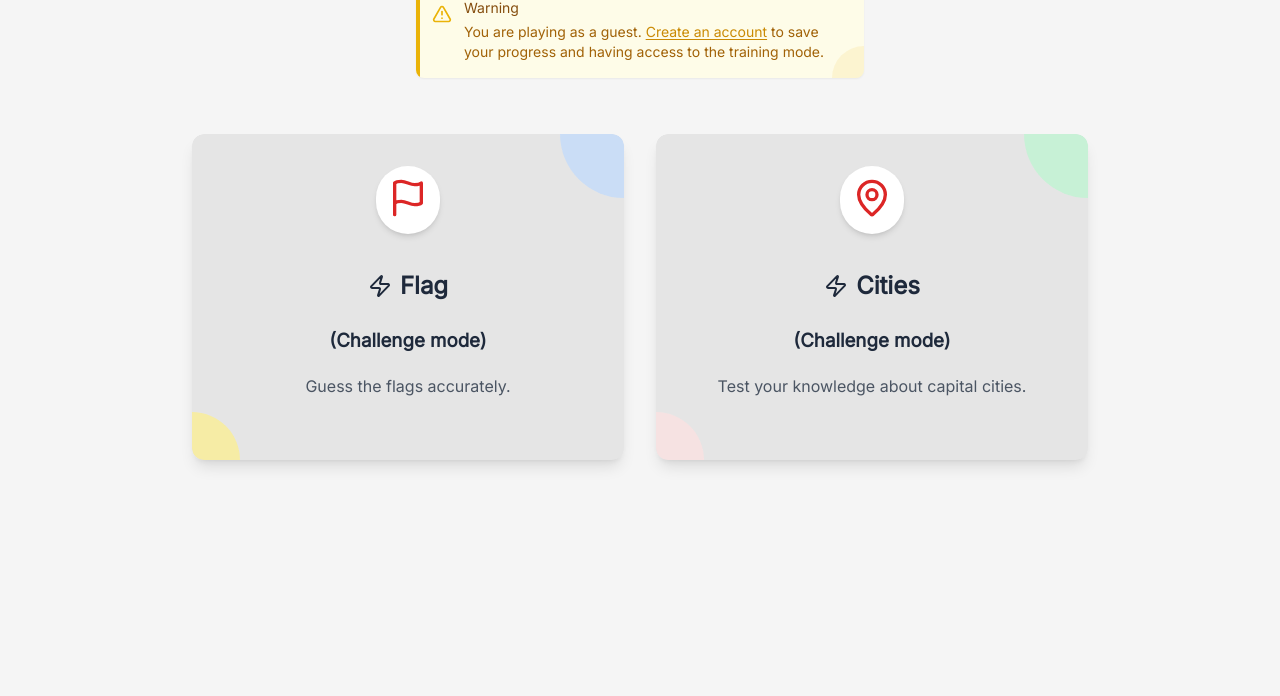
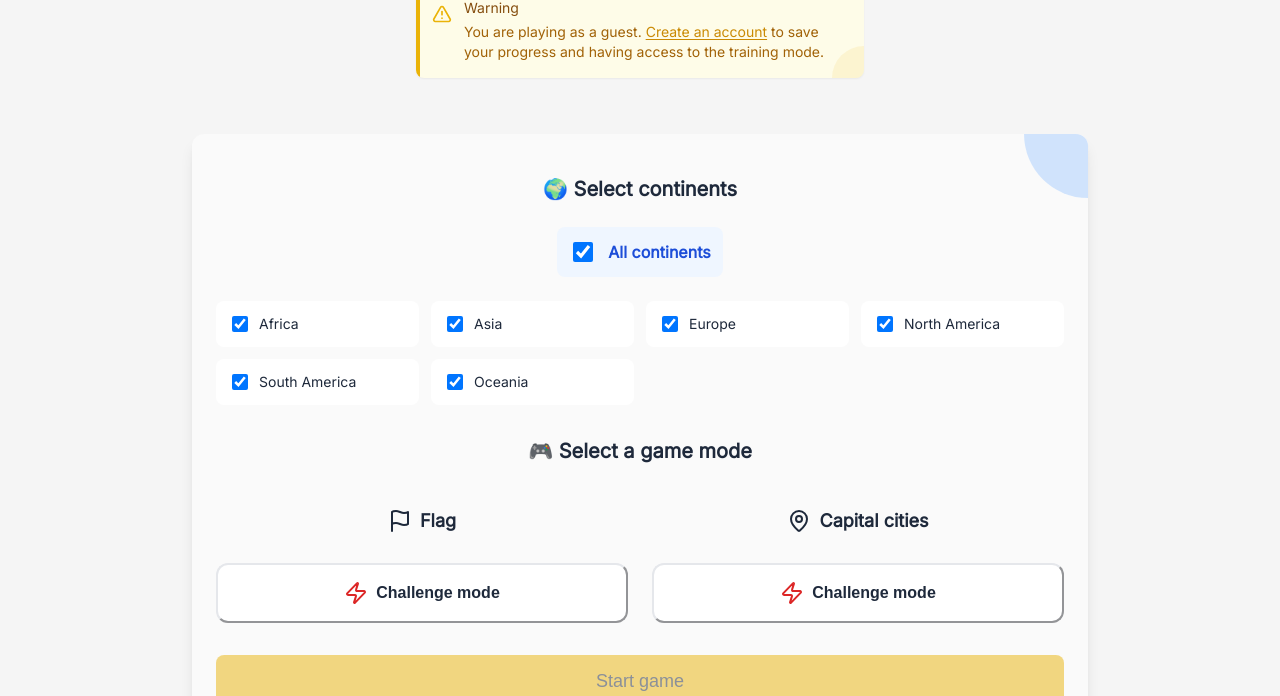
Before and after one commit to Camille-cmd/flagora_frontend, a React (Vite) app: page /mode-selection in a window 1280 px wide. Shown: the part 256-952 px from the top of the page. Before the commit the page ends 800 px from the top, so only its background shows below. Built offline with nearby package versions, Linux system fonts and the light colour scheme; no server answers.

Commit message:
Add continent feature
User can now filter by continent

```diff
--- a/src/components/pages/Game.tsx
+++ b/src/components/pages/Game.tsx
@@ -14,7 +14,7 @@ import {
 } from "../../interfaces/websocket.tsx"
 import {useTranslation} from "react-i18next"
 import {useAuth} from "../../services/auth/useAuth.tsx";
-import {Link} from "react-router-dom";
+import {Link, useSearchParams, useNavigate} from "react-router-dom";
 import GuessCountryMode from "./game_modes/GuessCountryMode.tsx";
 import GuessCapitalCityMode from "./game_modes/GuessCapitalCityMode.tsx";
 import {GameModes} from "../../interfaces/gameModes.tsx";
@@ -28,14 +28,25 @@ import {countryCodeEmoji} from "../../utils/common.tsx";
 import i18n from "i18next";
 import {GameTokenManager} from "../../services/GameTokenManager.tsx";
 import {GameSessionHandler} from "../../services/GameSessionHandler.tsx";
+import {ContinentCode} from "../../interfaces/continents.tsx";
 
 interface GameProps {
     gameMode: GameModes,
 }
 
 export default function Game({gameMode}: Readonly<GameProps>) {
+    const [searchParams] = useSearchParams();
+    const navigate = useNavigate();
     const {t} = useTranslation()
     const {isAuthenticated, token, cleanToken, user, loadingUser} = useAuth()
+
+    // Get continent from URL params
+    const continentParam = searchParams.get("continent");
+    const selectedContinents: ContinentCode[] | null = (() => {
+        if (!continentParam || continentParam === "all") return null;
+        return continentParam.split(",") as ContinentCode[];
+    })();
+
     const [state, dispatch] = useReducer(gameReducer, {
         questions: [],
         currentIndex: 0,
@@ -77,7 +88,8 @@ export default function Game({gameMode}: Readonly<GameProps>) {
             token: token,
             gameToken: gameToken,
             gameMode: gameMode,
-            language: i18n.resolvedLanguage
+            language: i18n.resolvedLanguage,
+            continents: selectedContinents
         })
     }
 
@@ -276,6 +288,15 @@ export default function Game({gameMode}: Readonly<GameProps>) {
                     <div className="text-center text-gray-500 dark:text-gray-300 mb-4 text-xl">{t("modeSelection.cards.training")}</div>
                 )}
 
+                <Button
+                    buttonType="link"
+                    onClick={() => {
+                        navigate("/mode-selection");
+                    }}
+                    text={t("game.changeGameMode")}
+                    className="text-xs mb-2 text-gray-400 hover:text-gray-600 dark:text-gray-500 dark:hover:text-gray-300"
+                />
+
                 {/* Game Over Popup */}
                 {gameIsLost && (
                     <GameLostPopup
--- a/src/components/pages/ModeSelection.tsx
+++ b/src/components/pages/ModeSelection.tsx
@@ -1,14 +1,60 @@
-import {Link} from "react-router-dom";
+import {useNavigate, Link} from "react-router-dom";
 import {Flag, GraduationCap, MapPin, Zap} from "lucide-react";
 import {PageTitle} from "../common/PageTitle.tsx";
 import Card from "../common/Card/Card.tsx";
 import Alert from "../common/Alert/Alert.tsx";
 import {useAuth} from "../../services/auth/useAuth.tsx";
 import {useTranslation} from "react-i18next";
+import {useState} from "react";
+import {CONTINENTS, ContinentCode} from "../../interfaces/continents.tsx";
+import {GameModes} from "../../interfaces/gameModes.tsx";
+import Button from "../common/Button.tsx";
 
 export default function ModeSelection() {
     const {isAuthenticated} = useAuth();
     const {t} = useTranslation();
+    const navigate = useNavigate();
+    const [selectedContinents, setSelectedContinents] = useState<ContinentCode[]>(CONTINENTS.map(c => c.code));
+    const [selectedMode, setSelectedMode] = useState<GameModes | null>(null);
+
+    const handleContinentToggle = (code: ContinentCode) => {
+        setSelectedContinents(prev =>
+            prev.includes(code)
+                ? prev.filter(c => c !== code)
+                : [...prev, code]
+        );
+    };
+
+    const handleSelectAll = () => {
+        if (selectedContinents.length === CONTINENTS.length) {
+            setSelectedContinents([]);
+        } else {
+            setSelectedContinents(CONTINENTS.map(c => c.code));
+        }
+    };
+
+    const handleStartGame = () => {
+        if (!selectedMode) return;
+
+        // Build continent parameter: comma-separated list or "all"
+        const continentParam = selectedContinents.length === 0 || selectedContinents.length === CONTINENTS.length
+            ? "all"
+            : selectedContinents.join(",");
+
+        // Navigate based on game mode
+        if (selectedMode === "GCFF_TRAINING_INFINITE") {
+            navigate(`/game/countries/training-infinite?continent=${continentParam}`);
+        } else if (selectedMode === "GCFF_CHALLENGE_COMBO") {
+            navigate(`/game/countries/challenge-combo?continent=${continentParam}`);
+        } else if (selectedMode === "GCFC_TRAINING_INFINITE") {
+            navigate(`/game/cities/training-infinite?continent=${continentParam}`);
+        } else if (selectedMode === "GCFC_CHALLENGE_COMBO") {
+            navigate(`/game/cities/challenge-combo?continent=${continentParam}`);
+        }
+    };
+
+    const isAllSelected = selectedContinents.length === CONTINENTS.length;
+    const canStartGame = selectedMode !== null;
 
     return (
         <main className="flex flex-col items-center justify-center px-6 py-2">
@@ -38,111 +84,152 @@ export default function ModeSelection() {
                 </div>
             )}
 
-            {/* Mode Selection Cards */}
-            {/*Training Cards*/}
-            <div className="grid gap-8 md:grid-cols-2 max-w-4xl w-full">
+            <div className="w-full max-w-4xl">
+                <Card color1="blue" color2="yellow" childrenClassName="p-4 sm:p-6">
+                    {/* Step 1: Continent Selection */}
+                    <div className="mb-8">
+                        <h2 className="text-lg sm:text-xl font-bold text-secondary dark:text-primary mb-4 sm:mb-6 text-center">
+                            🌍 {t("modeSelection.continents.title")}
+                        </h2>
 
-                {/* Training Flag Card (only for authenticated users) */}
-                {isAuthenticated && (
-                    <Link to="/game/countries/training-infinite"
-                          className="group relative overflow-hidden no-underline rounded-xl shadow-lg hover:shadow-xl">
-                        <Card color1="blue"
-                              color2="yellow"
-                              childrenClassName={"p-5"}>
-                            <div className="p-3 mb-4 flex flex-col items-center text-center">
-                                <div className="mb-4 p-3 bg-white dark:bg-blue-800 rounded-full shadow-md">
-                                    <Flag className="w-10 h-10 text-blue-600 dark:text-blue-400"/>
-                                </div>
-                                <h2 className="text-2xl font-bold text-secondary dark:text-primary mb-2 flex items-center">
-                                    <GraduationCap className="mr-2"/>
+                        {/* Select All */}
+                        <div className="mb-4 sm:mb-6 flex justify-center">
+                            <label className="flex items-center space-x-2 sm:space-x-3 cursor-pointer p-2.5 sm:p-3 rounded-lg bg-blue-50 dark:bg-blue-900/20">
+                                <input
+                                    type="checkbox"
+                                    checked={isAllSelected}
+                                    onChange={handleSelectAll}
+                                    className="w-4 h-4 sm:w-5 sm:h-5 flex-shrink-0 text-blue-600 rounded focus:ring-blue-500"
+                                />
+                                <span className="text-sm sm:text-base font-semibold text-blue-700 dark:text-blue-300">
+                                    {t("modeSelection.continents.all")}
+                                </span>
+                            </label>
+                        </div>
+
+                        {/* Continent Checkboxes */}
+                        <div className="grid grid-cols-2 sm:grid-cols-3 lg:grid-cols-4 gap-3">
+                            {CONTINENTS.map((continent) => (
+                                <label
+                                    key={continent.code}
+                                    className="flex items-center space-x-2 cursor-pointer p-2.5 sm:p-3 rounded-lg border-2 border-gray-200 dark:border-darkblue-600 bg-white dark:bg-darkblue-800 transition-colors"
+                                >
+                                    <input
+                                        type="checkbox"
+                                        checked={selectedContinents.includes(continent.code)}
+                                        onChange={() => handleContinentToggle(continent.code)}
+                                        className="w-4 h-4 flex-shrink-0 text-blue-600 rounded focus:ring-blue-500"
+                                    />
+                                    <span className="text-xs sm:text-sm font-medium text-secondary dark:text-primary">
+                                        {t(`modeSelection.continents.${continent.code}`)}
+                                    </span>
+                                </label>
+                            ))}
+                        </div>
+                    </div>
+
+                    {/* Step 2: Game Mode Selection */}
+                    <div className="mb-6 sm:mb-8">
+                        <h2 className="text-lg sm:text-xl font-bold text-secondary dark:text-primary mb-4 sm:mb-6 text-center">
+                            🎮 {t("modeSelection.mode.title")}
+                        </h2>
+
+                        <div className="grid grid-cols-1 md:grid-cols-2 gap-4 sm:gap-6">
+                            {/* Flag Modes */}
+                            <div className="space-y-2 sm:space-y-3">
+                                <h3 className="font-bold text-base sm:text-lg text-secondary dark:text-primary flex items-center justify-center mb-3 sm:mb-4">
+                                    <Flag className="w-5 h-5 sm:w-6 sm:h-6 mr-2"/>
                                     {t("modeSelection.cards.flag.title")}
-                                </h2>
-                                <h3 className="font-bold text-secondary dark:text-primary mb-2">
-                                    ({t("modeSelection.cards.training")})
                                 </h3>
-                                <p className="text-gray-600 dark:text-gray-300">
-                                    {t("modeSelection.cards.flag.description")}
-                                </p>
+
+                                {isAuthenticated && (
+                                    <button
+                                        onClick={() => setSelectedMode("GCFF_TRAINING_INFINITE")}
+                                        className={`w-full p-3 sm:p-4 rounded-xl border-2 transition-all ${
+                                            selectedMode === "GCFF_TRAINING_INFINITE"
+                                                ? "bg-blue-100 dark:bg-blue-900/30 border-blue-500 shadow-lg"
+                                                : "bg-white dark:bg-darkblue-800 border-gray-200 dark:border-darkblue-600"
+                                        }`}
+                                    >
+                                        <div className="flex items-center justify-center">
+                                            <GraduationCap className="w-5 h-5 sm:w-6 sm:h-6 mr-2 flex-shrink-0 text-blue-600 dark:text-blue-400"/>
+                                            <span className="text-sm sm:text-base font-semibold text-secondary dark:text-primary">
+                                                {t("modeSelection.cards.training")}
+                                            </span>
+                                        </div>
+                                    </button>
+                                )}
+
+                                <button
+                                    onClick={() => setSelectedMode("GCFF_CHALLENGE_COMBO")}
+                                    className={`w-full p-3 sm:p-4 rounded-xl border-2 transition-all ${
+                                        selectedMode === "GCFF_CHALLENGE_COMBO"
+                                            ? "bg-red-100 dark:bg-red-900/30 border-red-500 shadow-lg"
+                                            : "bg-white dark:bg-darkblue-800 border-gray-200 dark:border-darkblue-600"
+                                    }`}
+                                >
+                                    <div className="flex items-center justify-center">
+                                        <Zap className="w-5 h-5 sm:w-6 sm:h-6 mr-2 flex-shrink-0 text-red-600 dark:text-red-400"/>
+                                        <span className="text-sm sm:text-base font-semibold text-secondary dark:text-primary">
+                                            {t("modeSelection.cards.challenge")}
+                                        </span>
+                                    </div>
+                                </button>
                             </div>
-                        </Card>
-                    </Link>
-                )}
 
+                            {/* Cities Modes */}
+                            <div className="space-y-2 sm:space-y-3">
+                                <h3 className="font-bold text-base sm:text-lg text-secondary dark:text-primary flex items-center justify-center mb-3 sm:mb-4">
+                                    <MapPin className="w-5 h-5 sm:w-6 sm:h-6 mr-2"/>
+                                    {t("modeSelection.cards.cities.title")}
+                                </h3>
 
-                {/* Challenge Flag Card */}
-                <Link to="/game/countries/challenge-combo"
-                      className="group relative overflow-hidden no-underline rounded-xl shadow-lg hover:shadow-xl">
-                    <Card color1="blue"
-                          color2="yellow"
-                          childrenClassName={"p-5"}
-                          bgClassName={"bg-neutral-200 dark:bg-darkblue-800"}>
-                        <div className="p-3 mb-4 flex flex-col items-center text-center">
-                            <div className="mb-4 p-3 bg-white dark:bg-red-800 rounded-full shadow-md">
-                                <Flag className="w-10 h-10 text-red-600 dark:text-red-400"/>
+                                {isAuthenticated && (
+                                    <button
+                                        onClick={() => setSelectedMode("GCFC_TRAINING_INFINITE")}
+                                        className={`w-full p-3 sm:p-4 rounded-xl border-2 transition-all ${
+                                            selectedMode === "GCFC_TRAINING_INFINITE"
+                                                ? "bg-green-100 dark:bg-green-900/30 border-green-500 shadow-lg"
+                                                : "bg-white dark:bg-darkblue-800 border-gray-200 dark:border-darkblue-600"
+                                        }`}
+                                    >
+                                        <div className="flex items-center justify-center">
+                                            <GraduationCap className="w-5 h-5 sm:w-6 sm:h-6 mr-2 flex-shrink-0 text-green-600 dark:text-green-400"/>
+                                            <span className="text-sm sm:text-base font-semibold text-secondary dark:text-primary">
+                                                {t("modeSelection.cards.training")}
+                                            </span>
+                                        </div>
+                                    </button>
+                                )}
+
+                                <button
+                                    onClick={() => setSelectedMode("GCFC_CHALLENGE_COMBO")}
+                                    className={`w-full p-3 sm:p-4 rounded-xl border-2 transition-all ${
+                                        selectedMode === "GCFC_CHALLENGE_COMBO"
+                                            ? "bg-red-100 dark:bg-red-900/30 border-red-500 shadow-lg"
+                                            : "bg-white dark:bg-darkblue-800 border-gray-200 dark:border-darkblue-600"
+                                    }`}
+                                >
+                                    <div className="flex items-center justify-center">
+                                        <Zap className="w-5 h-5 sm:w-6 sm:h-6 mr-2 flex-shrink-0 text-red-600 dark:text-red-400"/>
+                                        <span className="text-sm sm:text-base font-semibold text-secondary dark:text-primary">
+                                            {t("modeSelection.cards.challenge")}
+                                        </span>
+                                    </div>
+                                </button>
                             </div>
-                            <h2 className="text-2xl font-bold text-secondary dark:text-primary mb-2 flex items-center">
-                                <Zap className="mr-2"/>
-                                {t("modeSelection.cards.flag.title")}
-                            </h2>
-                            <h3 className="font-bold text-secondary dark:text-primary mb-2">
-                                ({t("modeSelection.cards.challenge")})
-                            </h3>
-                            <p className="text-gray-600 dark:text-gray-300">
-                                {t("modeSelection.cards.flag.descriptionChallenge")}
-                            </p>
                         </div>
-                    </Card>
-                </Link>
+                    </div>
 
-                {/* Training Cities Card (only for authenticated users) */}
-                {isAuthenticated && (
-                    <Link to="/game/cities/training-infinite"
-                          className="group relative overflow-hidden no-underline rounded-xl shadow-lg hover:shadow-xl">
-                        <Card color1="green" color2="raspberry" childrenClassName={"p-5"}>
-                            <div className="p-3 mb-4 flex flex-col items-center text-center">
-                                <div className="mb-4 p-3 bg-white dark:bg-green-800 rounded-full shadow-md">
-                                    <MapPin className="w-10 h-10 text-green-600 dark:text-green-400"/>
-                                </div>
-                                <h2 className="text-2xl font-bold text-secondary dark:text-primary mb-2 flex items-center">
-                                    <GraduationCap className="mr-2"/>
-                                    {t("modeSelection.cards.cities.title")}
-                                </h2>
-                                <h3 className="font-bold text-secondary dark:text-primary mb-2">
-                                    ({t("modeSelection.cards.training")})
-                                </h3>
-                                <p className="text-gray-600 dark:text-gray-300">
-                                    {t("modeSelection.cards.cities.description")}
-                                </p>
-                            </div>
-                        </Card>
-                    </Link>
-                )}
-
-                {/* Challenge Cities Card */}
-                <Link to="/game/cities/challenge-combo"
-                      className="group relative overflow-hidden no-underline rounded-xl shadow-lg hover:shadow-xl">
-                    <Card color1="green"
-                          color2="raspberry"
-                          childrenClassName={"p-5"}
-                          bgClassName={"bg-neutral-200 dark:bg-darkblue-800"}>
-                        <div className="p-3 mb-4 flex flex-col items-center text-center">
-                            <div className="mb-4 p-3 bg-white dark:bg-red-800 rounded-full shadow-md">
-                                <MapPin className="w-10 h-10 text-red-600 dark:text-red-400"/>
-                            </div>
-                            <h2 className="text-2xl font-bold text-secondary dark:text-primary mb-2 flex items-center">
-                                <Zap className="mr-2"/>
-                                {t("modeSelection.cards.cities.title")}
-                            </h2>
-                            <h3 className="font-bold text-secondary dark:text-primary mb-2">
-                                ({t("modeSelection.cards.challenge")})
-                            </h3>
-                            <p className="text-gray-600 dark:text-gray-300">
-                                {t("modeSelection.cards.cities.descriptionChallenge")}
-                            </p>
-                        </div>
-                    </Card>
-                </Link>
-
+                    {/* Step 3: Start Button */}
+                    <Button
+                        buttonType="primary"
+                        onClick={handleStartGame}
+                        disabled={!canStartGame}
+                        className="w-full py-2.5 sm:py-3 text-base sm:text-lg mb-5"
+                        text={t("modeSelection.start")}
+                    />
+                </Card>
             </div>
         </main>
     );
--- a/src/i18n/locales/en/translation.json
+++ b/src/i18n/locales/en/translation.json
@@ -151,6 +151,21 @@
         "part2": "to save your progress and having access to the training mode."
       }
     },
+    "continents": {
+      "title": "Select continents",
+      "all": "All continents",
+      "AF": "Africa",
+      "AS": "Asia",
+      "EU": "Europe",
+      "NA": "North America",
+      "SA": "South America",
+      "OC": "Oceania",
+      "AN": "Antarctica"
+    },
+    "mode": {
+      "title": "Select a game mode"
+    },
+    "start": "Start game",
     "cards": {
       "flag": {
         "title": "Flag",
@@ -158,7 +173,7 @@
         "descriptionChallenge": "Guess the flags accurately."
       },
       "cities": {
-        "title": "Cities",
+        "title": "Capital cities",
         "description": "Learn capital cities in the infinite mode.",
         "descriptionChallenge": "Test your knowledge about capital cities."
       },
@@ -247,6 +262,10 @@
     }
   },
   "game": {
+    "changeGameMode": "Change game mode",
+    "continents": {
+      "all": "All continents"
+    },
     "alerts": {
       "success": "Correct!",
       "wrong": "That's not it, try again",
--- a/src/i18n/locales/fr/translation.json
+++ b/src/i18n/locales/fr/translation.json
@@ -151,6 +151,21 @@
         "part2": "pour sauvegarder votre progression et avoir accès au mode entrainement."
       }
     },
+    "continents": {
+      "title": "Sélectionnez les continents",
+      "all": "Tous les continents",
+      "AF": "Afrique",
+      "AS": "Asie",
+      "EU": "Europe",
+      "NA": "Amérique du Nord",
+      "SA": "Amérique du Sud",
+      "OC": "Océanie",
+      "AN": "Antarctique"
+    },
+    "mode": {
+      "title": "Sélectionnez un mode de jeu"
+    },
+    "start": "Commencer",
     "cards": {
       "flag": {
         "title": "Drapeau",
@@ -158,7 +173,7 @@
         "descriptionChallenge": "Devinez les drapeaux avec précision."
       },
       "cities": {
-        "title": "Villes",
+        "title": "Capitales",
         "description": "Apprenez les capitales en mode infini.",
         "descriptionChallenge": "Testez vos connaissances sur les capitales."
       },
@@ -242,6 +257,10 @@
     }
   },
   "game": {
+    "changeGameMode": "Changer de mode de jeu",
+    "continents": {
+      "all": "Tous les continents"
+    },
     "alerts": {
       "success": "Bonne réponse !",
       "wrong": "Mauvaise réponse, réessaie.",
--- /dev/null
+++ b/src/interfaces/continents.tsx
@@ -0,0 +1,15 @@
+export type ContinentCode = "AF" | "AS" | "EU" | "NA" | "SA" | "OC";
+
+export interface Continent {
+    code: ContinentCode;
+    name: string;
+}
+
+export const CONTINENTS: Continent[] = [
+    {code: "AF", name: "Africa"},
+    {code: "AS", name: "Asia"},
+    {code: "EU", name: "Europe"},
+    {code: "NA", name: "North America"},
+    {code: "SA", name: "South America"},
+    {code: "OC", name: "Oceania"},
+];
```
